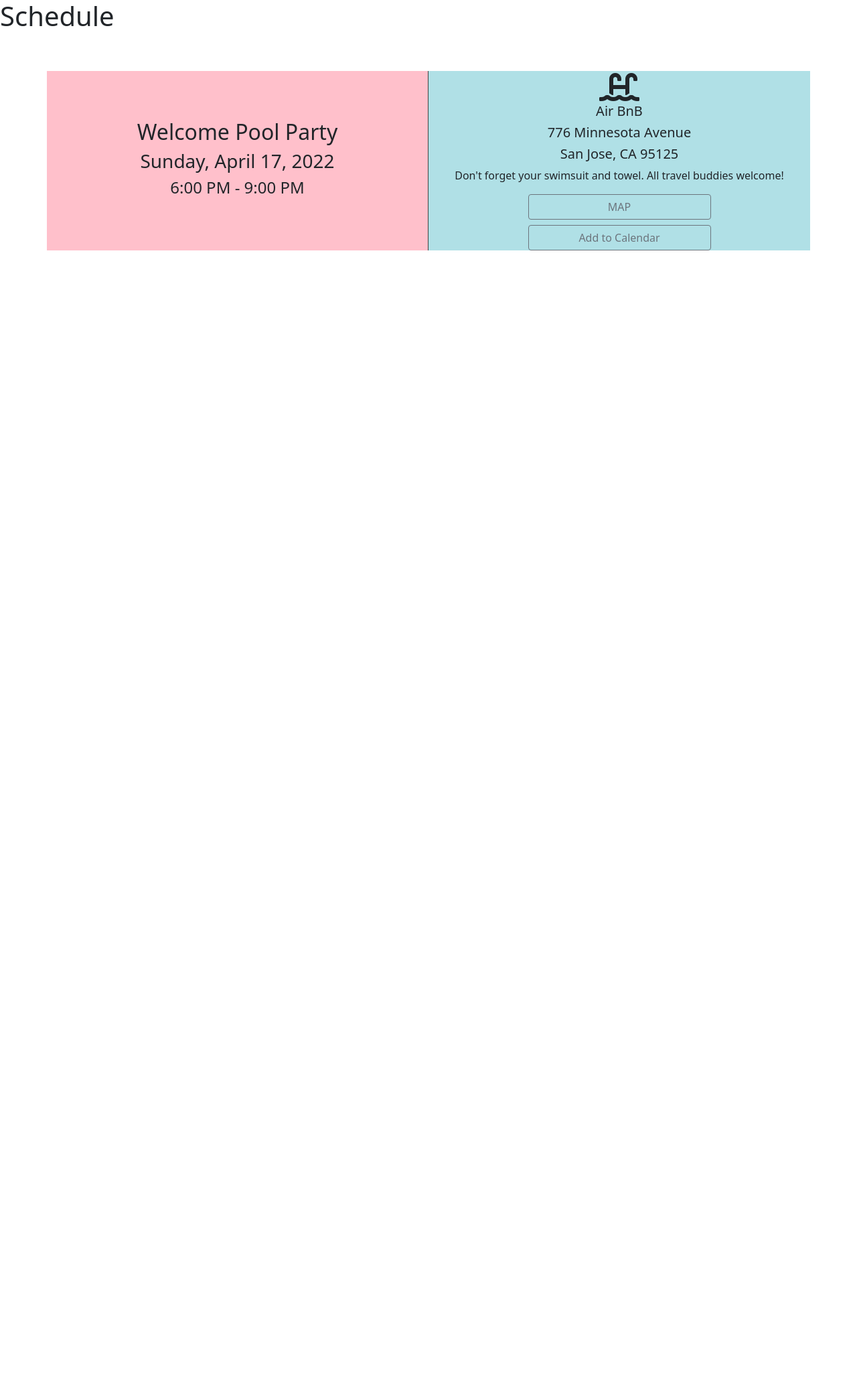
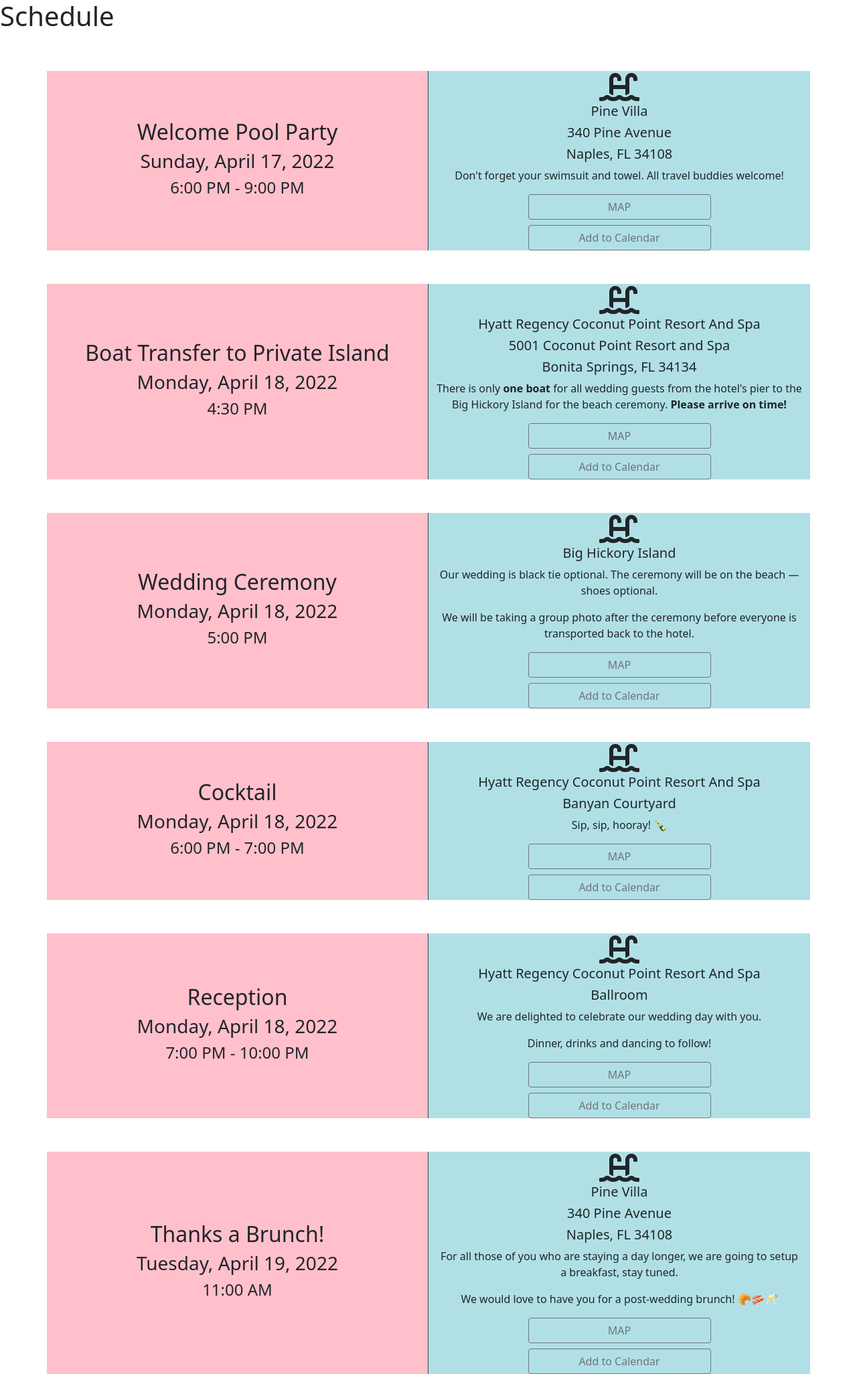
Before and after one commit to Mariavellous/ourweddingwebsite, a Python web app: template templates/schedule.html in a window 1280 px wide. Shown: the whole page at 67% size. Before the commit the page ends 374 px from the top, so only its background shows below. Run offline with Jinja, Linux system fonts and the light colour scheme; the template is opened without the code that fills it, so the values that code supplies are empty.

Commit message:
All schedules are set

```diff
--- a/templates/schedule.html
+++ b/templates/schedule.html
@@ -33,9 +33,9 @@
         </div>
         <div class="schedule-details col-md-6">
             <i class="fas fa-swimming-pool fa-3x schedule-icon"></i>
-            <h5> Air BnB</h5>
-            <h5> 776 Minnesota Avenue</h5>
-            <h5>San Jose, CA 95125 </h5>
+            <h5>Pine Villa </h5>
+            <h5> 340 Pine Avenue</h5>
+            <h5>Naples, FL 34108 </h5>
             <p> Don't forget your swimsuit and towel. All travel buddies welcome! </p>
             <div class="d-grid gap-2 col-6 mx-auto">
                 <button class="btn btn-outline-secondary" type="button"> MAP</button>
@@ -43,7 +43,115 @@
             </div>
         </div>
     </div>
+
+    <div class="row schedule-row">
+        <div class="schedule pinkbox col-md-6">
+            <div>
+                <h2> Boat Transfer to Private Island </h2>
+                <h3>Monday, April 18, 2022 </h3>
+                <h4> 4:30 PM </h4>
+            </div>
+        </div>
+        <div class="schedule-details col-md-6">
+            <i class="fas fa-swimming-pool fa-3x schedule-icon"></i>
+            <h5> Hyatt Regency Coconut Point Resort And Spa</h5>
+            <h5> 5001 Coconut Point Resort and Spa</h5>
+            <h5>Bonita Springs, FL 34134 </h5>
+            <p>There is only <b> one boat </b> for all wedding guests from the hotel's pier to the Big Hickory Island for the beach ceremony.
+<b>Please arrive on time! </b></p>
+            <div class="d-grid gap-2 col-6 mx-auto">
+                <button class="btn btn-outline-secondary" type="button"> MAP</button>
+                <button class="btn btn-outline-secondary" type="button">Add to Calendar</button>
+            </div>
+        </div>
+    </div>
+
+    <div class="row schedule-row">
+        <div class="schedule pinkbox col-md-6">
+            <div>
+                <h2> Wedding Ceremony </h2>
+                <h3>Monday, April 18, 2022 </h3>
+                <h4> 5:00 PM </h4>
+            </div>
+        </div>
+        <div class="schedule-details col-md-6">
+            <i class="fas fa-swimming-pool fa-3x schedule-icon"></i>
+            <h5>Big Hickory Island </h5>
+            <p>Our wedding is black tie optional. The ceremony will be on the beach — shoes optional.</p>
+            <p>We will be taking a group photo after the ceremony before everyone is transported back to the hotel. </p>
+            <div class="d-grid gap-2 col-6 mx-auto">
+                <button class="btn btn-outline-secondary" type="button"> MAP</button>
+                <button class="btn btn-outline-secondary" type="button">Add to Calendar</button>
+            </div>
+        </div>
+    </div>
+
+    <div class="row schedule-row">
+        <div class="schedule pinkbox col-md-6">
+            <div>
+                <h2> Cocktail </h2>
+                <h3>Monday, April 18, 2022 </h3>
+                <h4> 6:00 PM - 7:00 PM </h4>
+            </div>
+        </div>
+        <div class="schedule-details col-md-6">
+            <i class="fas fa-swimming-pool fa-3x schedule-icon"></i>
+            <h5> Hyatt Regency Coconut Point Resort And Spa </h5>
+            <h5> Banyan Courtyard </h5>
+            <p>  Sip, sip, hooray! 🍾 </p>
+            <div class="d-grid gap-2 col-6 mx-auto">
+                <button class="btn btn-outline-secondary" type="button"> MAP</button>
+                <button class="btn btn-outline-secondary" type="button">Add to Calendar</button>
+            </div>
+        </div>
+    </div>
+
+    <div class="row schedule-row">
+        <div class="schedule pinkbox col-md-6">
+            <div>
+                <h2> Reception </h2>
+                <h3>Monday, April 18, 2022 </h3>
+                <h4> 7:00 PM - 10:00 PM </h4>
+            </div>
+        </div>
+        <div class="schedule-details col-md-6">
+            <i class="fas fa-swimming-pool fa-3x schedule-icon"></i>
+            <h5> Hyatt Regency Coconut Point Resort And Spa </h5>
+            <h5> Ballroom </h5>
+            <p>  We are delighted to celebrate our wedding day with you.  </p>
+                <p> Dinner, drinks and dancing to follow! </p>
+            <div class="d-grid gap-2 col-6 mx-auto">
+                <button class="btn btn-outline-secondary" type="button"> MAP</button>
+                <button class="btn btn-outline-secondary" type="button">Add to Calendar</button>
+            </div>
+        </div>
+    </div>
+
+       <div class="row schedule-row">
+        <div class="schedule pinkbox col-md-6">
+            <div>
+                <h2> Thanks a Brunch! </h2>
+                <h3>Tuesday, April 19, 2022 </h3>
+                <h4> 11:00 AM </h4>
+            </div>
+        </div>
+        <div class="schedule-details col-md-6">
+            <i class="fas fa-swimming-pool fa-3x schedule-icon"></i>
+             <h5>Pine Villa</h5>
+            <h5> 340 Pine Avenue</h5>
+            <h5>Naples, FL 34108 </h5>
+            <p>For all those of you who are staying a day longer, we are going to setup a breakfast, stay tuned.</p>
+            <p>We would love to have you for a post-wedding brunch! 🥐🥓🥂</p>
+
+            <div class="d-grid gap-2 col-6 mx-auto">
+                <button class="btn btn-outline-secondary" type="button"> MAP</button>
+                <button class="btn btn-outline-secondary" type="button">Add to Calendar</button>
+            </div>
+        </div>
+    </div>
 </div>
+
+
 
 <!-- your content here... -->
 <script src="js/scripts.js"></script>
```
